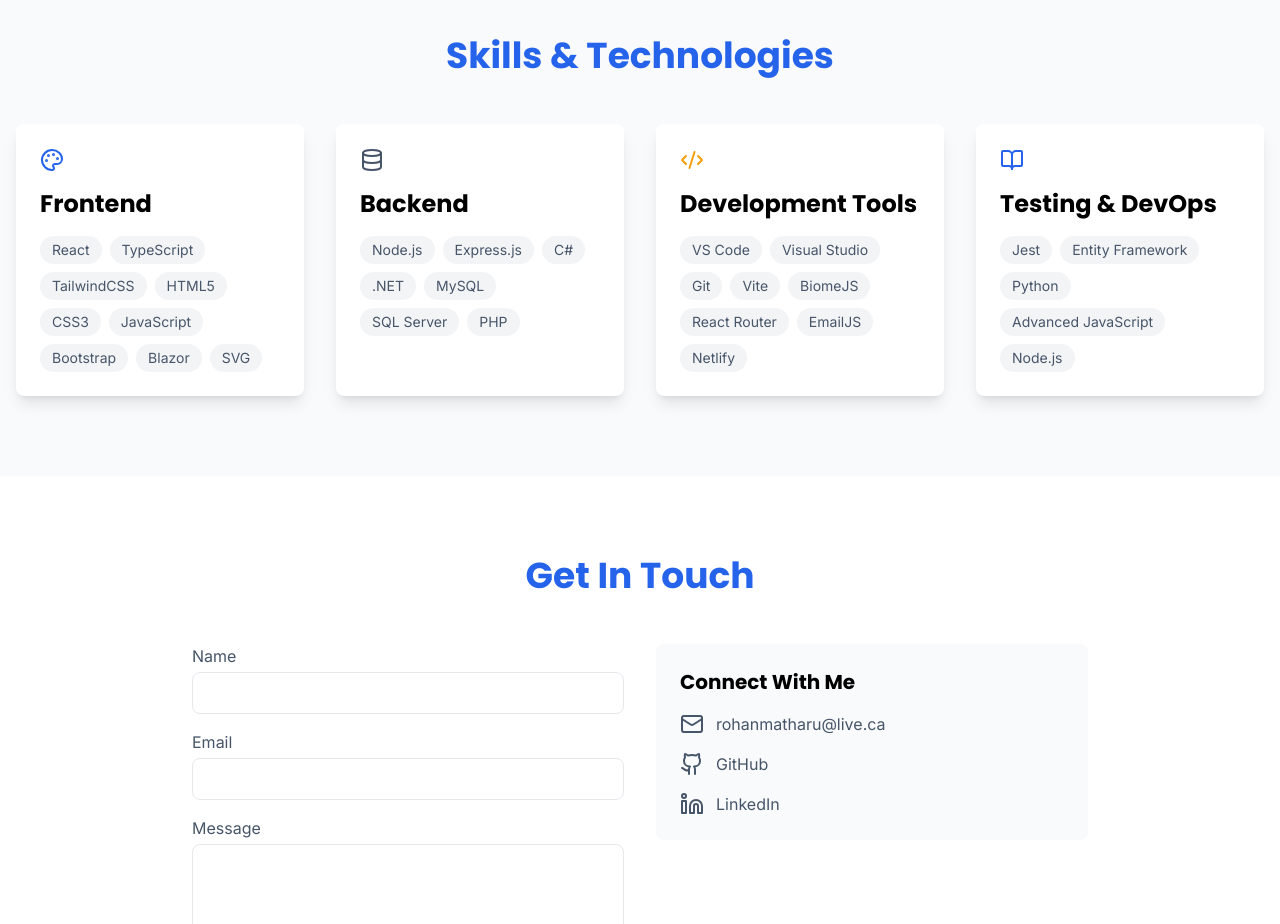
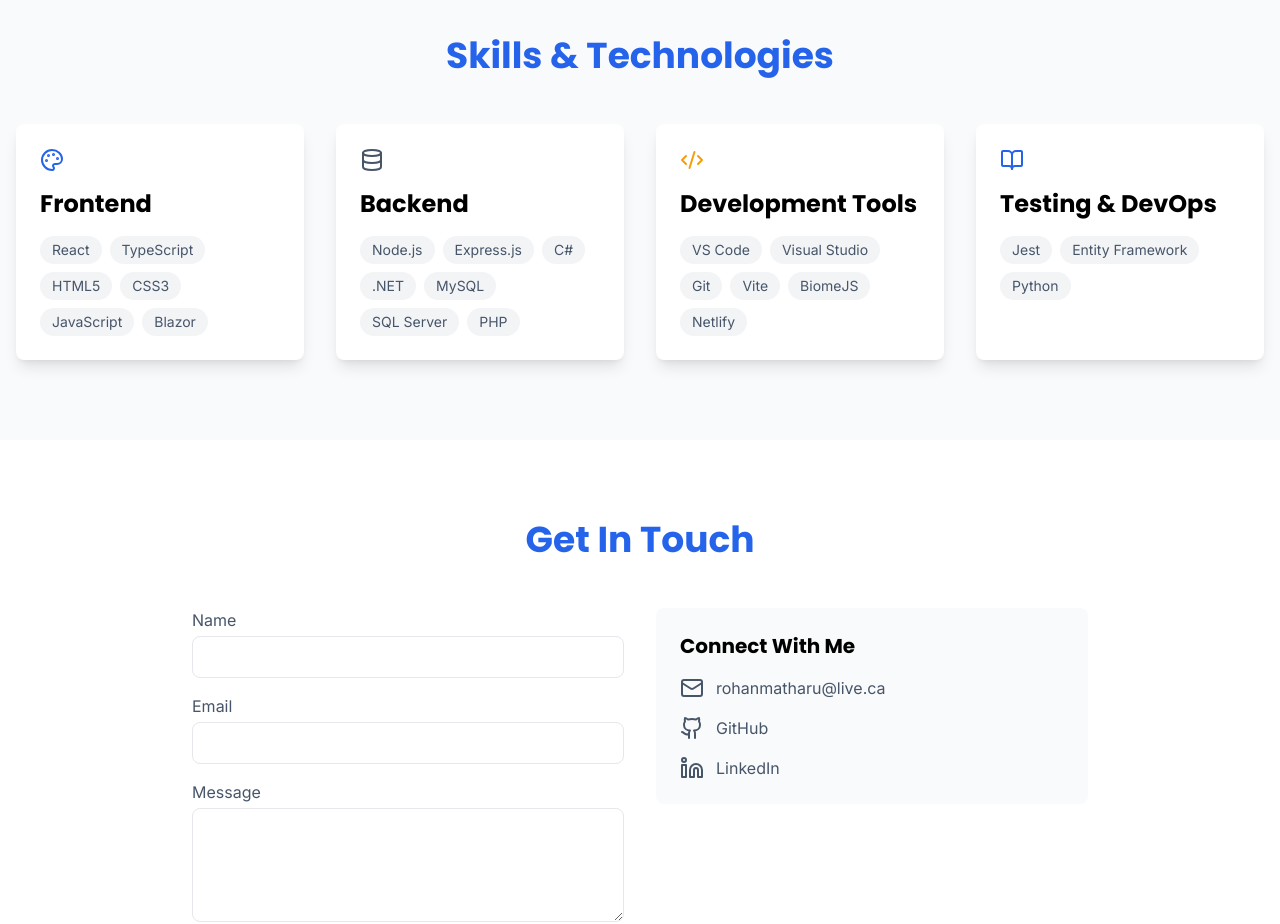
Before and after one commit to crazyturtles/react-portfolio, a React (Vite) app: page / in a window 1280 px wide. Shown: the part 1660-2584 px from the top of the page. Built offline with nearby package versions, Linux system fonts and the light colour scheme.

Commit message:
STOP OVERTHINKING

```diff
--- a/src/components/skills.jsx
+++ b/src/components/skills.jsx
@@ -4,17 +4,7 @@
 	{
 		title: "Frontend",
 		icon: <Palette size={24} />,
-		skills: [
-			"React",
-			"TypeScript",
-			"TailwindCSS",
-			"HTML5",
-			"CSS3",
-			"JavaScript",
-			"Bootstrap",
-			"Blazor",
-			"SVG",
-		],
+		skills: ["React", "TypeScript", "HTML5", "CSS3", "JavaScript", "Blazor"],
 		color: "primary",
 	},
 	{
@@ -34,28 +24,13 @@
 	{
 		title: "Development Tools",
 		icon: <Code2 size={24} />,
-		skills: [
-			"VS Code",
-			"Visual Studio",
-			"Git",
-			"Vite",
-			"BiomeJS",
-			"React Router",
-			"EmailJS",
-			"Netlify",
-		],
+		skills: ["VS Code", "Visual Studio", "Git", "Vite", "BiomeJS", "Netlify"],
 		color: "accent",
 	},
 	{
 		title: "Testing & DevOps",
 		icon: <BookOpen size={24} />,
-		skills: [
-			"Jest",
-			"Entity Framework",
-			"Python",
-			"Advanced JavaScript",
-			"Node.js",
-		],
+		skills: ["Jest", "Entity Framework", "Python"],
 		color: "primary",
 	},
 ];
@@ -71,15 +46,17 @@
 					{skillCategories.map((category, index) => (
 						<div
 							key={category.title}
-							className="animate-slide-up rounded-lg bg-white p-6 shadow-lg transition-all hover:shadow-xl select-none"
+							className="animate-slide-up rounded-lg bg-white p-6 shadow-lg transition-all hover:shadow-xl select-none flex flex-col"
 							style={{ animationDelay: `${index * 200}ms` }}
 						>
-							<div className={`mb-4 text-${category.color}`}>
-								{category.icon}
+							<div>
+								<div className={`mb-4 text-${category.color}`}>
+									{category.icon}
+								</div>
+								<h3 className="mb-4 font-heading text-2xl font-bold select-none">
+									{category.title}
+								</h3>
 							</div>
-							<h3 className="mb-4 font-heading text-2xl font-bold select-none">
-								{category.title}
-							</h3>
 							<div className="flex flex-wrap gap-2">
 								{category.skills.map((skill) => (
 									<span
```
